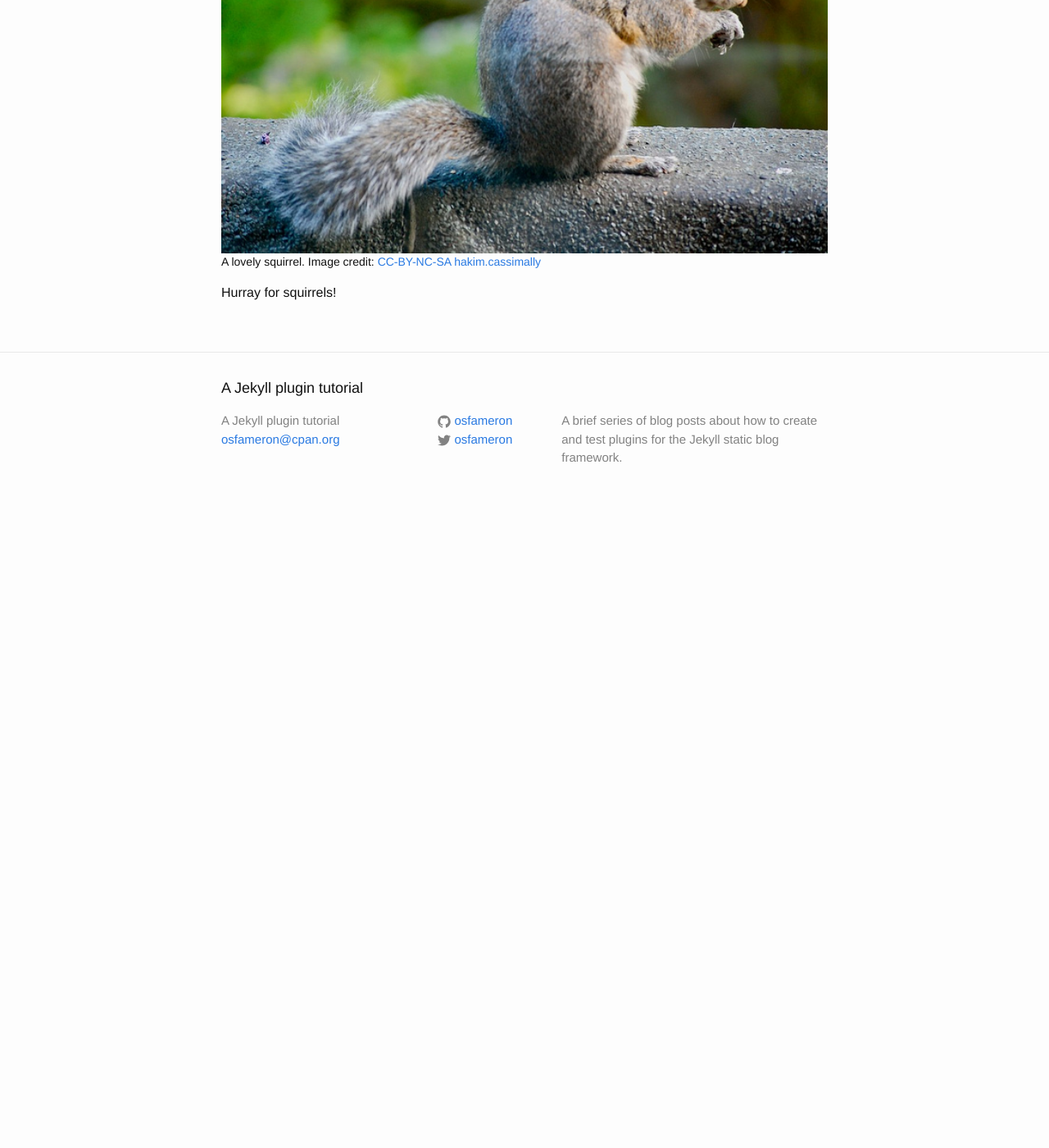
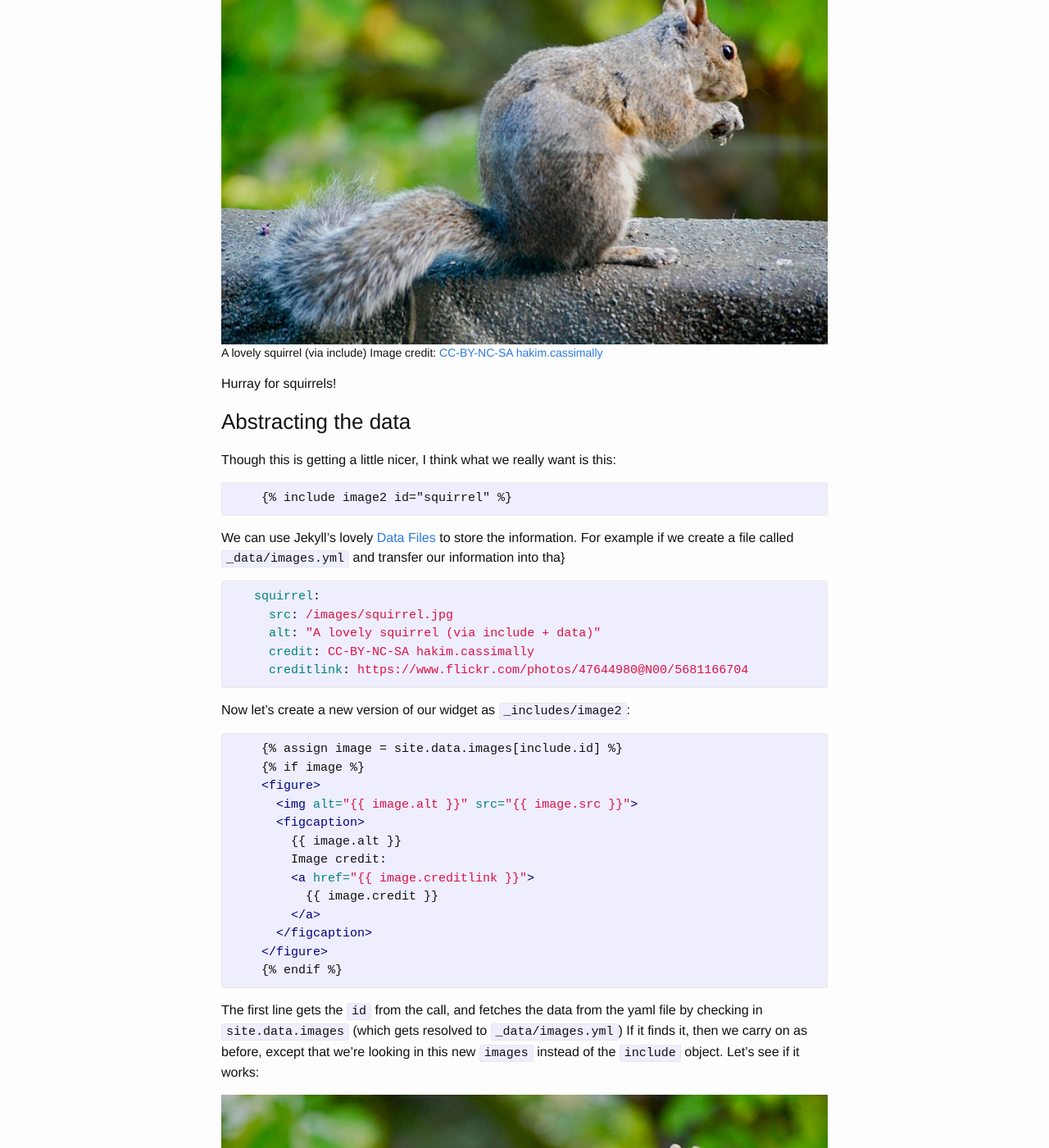
Before and after one commit to osfameron/jekyll-plugins-tutorial, a Jekyll site: the page built from _posts/2015-11-28-jekyll-plugins-tutorial-part-1.markdown, in a window 1280 px wide and 1400 px high, scrolled down 3309 px. Shown: the whole window at 82% size. Built offline with Jekyll 4.4.1, drawn with Linux system fonts in a browser that asks for light colours; before the commit the page ends 3939 px from its top, so only the background shows below that; some of the changed text lies outside the part shown.

Commit message:
Part 1: Includes with a datafile

```diff
--- /dev/null
+++ b/_data/images.yml
@@ -0,0 +1,6 @@
+
+squirrel:
+  src: /images/squirrel.jpg
+  alt: "A lovely squirrel (via include + data)"
+  credit: CC-BY-NC-SA hakim.cassimally
+  creditlink: https://www.flickr.com/photos/47644980@N00/5681166704
--- /dev/null
+++ b/_includes/image2
@@ -0,0 +1,13 @@
+{% assign image = site.data.images[include.id] %}
+{% if image %}
+<figure>
+  <img alt="{{ image.alt }}" src="{{ image.src }}">
+  <figcaption>
+    {{ image.alt }}
+    Image credit:
+    <a href="{{ image.creditlink }}">
+      {{ image.credit }}
+    </a>
+  </figcaption>
+</figure>
+{% endif %}
--- a/_posts/2015-11-28-jekyll-plugins-tutorial-part-1.markdown
+++ b/_posts/2015-11-28-jekyll-plugins-tutorial-part-1.markdown
@@ -6,6 +6,8 @@
 
 While writing the framework behind [Magnetite][magnetite-book], I ended up writing a number of plugins to do various things.  While there is documentation on both
 [Jekyll plugins][jekyllrb-plugins] and [Liquid templating][liquid-for-programmers], I found it a little terse on some details (like the precise parameters used), on the bigger picture (which kind of plugin should you use when), and on how to ensure quality in the software engineering of the plugin (testing etc.).  This short series of blog posts will go through a few motivating examples, examining the different ways to accomplish the task at hand.
+
+I'm assuming you're a programmer and either know Ruby or a similar language (Perl, Python, Javascript etc.) and basic HTML and CSS.  You've installed Jekyll, know how to build and serve a simple site.  And hopefully you've skimmed the 2 links above and they made some sense.  (If you're unsure about any of these, it may be worth starting with the [Jekyll docs][jekyllrb-docs] first!)
 
 I'll be using Jekyll 3.0, and recommend you upgrade if you're still on Jekyll 2.0.  I'm not an expert in Jekyll (or Ruby in fact) so comments welcome on better approaches, code improvements, and ways to make and 3.0 specific examples work in earlier versions!
 
@@ -67,7 +69,7 @@
 
 {% highlight markdown %}{% raw %}
     {% include image src="/images/squirrel.jpg"
-         alt="A lovely squirrel."
+         alt="A lovely squirrel (via include)"
          credit="CC-BY-NC-SA hakim.cassimally"
          creditlink="https://www.flickr.com/photos/47644980@N00/5681166704" %}
 {% endraw %}{% endhighlight %}
@@ -92,13 +94,62 @@
 Let's try it out!
 
 {% include image src="/images/squirrel.jpg"
-  alt="A lovely squirrel."
+  alt="A lovely squirrel (via include)"
   credit="CC-BY-NC-SA hakim.cassimally"
   creditlink="https://www.flickr.com/photos/47644980@N00/5681166704" %}
 
 Hurray for squirrels!
 
+### Abstracting the data
+
+Though this is getting a little nicer, I think what we really want is this:
+
+{% highlight markdown %}{% raw %}
+    {% include image2 id="squirrel" %}
+{% endraw %}{% endhighlight %}
+
+We can use Jekyll's lovely [Data Files][jekyllrb-datafiles] to store the
+information.  For example if we create a file called `_data/images.yml` and
+transfer our information into tha}
+
+{% highlight yaml %}
+   squirrel:
+     src: /images/squirrel.jpg
+     alt: "A lovely squirrel (via include + data)"
+     credit: CC-BY-NC-SA hakim.cassimally
+     creditlink: https://www.flickr.com/photos/47644980@N00/5681166704
+{% endhighlight %}
+
+Now let's create a new version of our widget as `_includes/image2`:
+{% highlight markdown %}{% raw %}
+    {% assign image = site.data.images[include.id] %}
+    {% if image %}
+    <figure>
+      <img alt="{{ image.alt }}" src="{{ image.src }}">
+      <figcaption>
+        {{ image.alt }}
+        Image credit:
+        <a href="{{ image.creditlink }}">
+          {{ image.credit }}
+        </a>
+      </figcaption>
+    </figure>
+    {% endif %}
+{% endraw %}{% endhighlight %}
+
+The first line gets the `id` from the call, and fetches the data from the yaml file by checking in `site.data.images` (which gets resolved to `_data/images.yml`)  If it finds it, then we carry on as before, except that we're looking in this new `images` instead of the `include` object.  Let's see if it works:
+
+{% include image2 id="squirrel" %}
+
+So, if you've read up to this point, you'll realise I've led you a merry dance and we've not even seen a hint of an actual plugin!  But don't worry, we'll (probably) look at them in the next post.
+
+## Comments
+
+(Disqus not yet configured: ping me on IRC osfameron on #jekyll in the meantime)
+
 [magnetite-book]: http://magnetite-book.com/
 [jekyllrb-plugins]: http://jekyllrb.com/docs/plugins/
 [liquid-for-programmers]: https://github.com/Shopify/liquid/wiki/Liquid-for-Programmers
 [jekyllrb-template-include]: http://jekyllrb.com/docs/templates/#includes
+[jekyllrb-datafiles]: http://jekyllrb.com/docs/datafiles/
+[jekyllrb-docs]: http://jekyllrb.com/docs/home/
```
